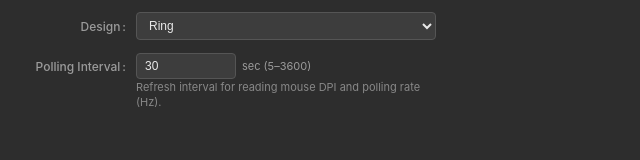
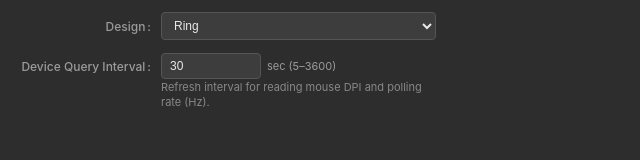
Before and after one commit to jun0b/LAMZU-Thorn-V2-Battery-Monitor-StreamDeck, a website: page com.jun0b.thornv2-battery-monitor.sdPlugin/ui/battery-ring-pi.html in a window 1280 px wide. Shown: the whole page, without its empty margins (0-640 px from the left). Drawn offline with Linux system fonts and the light colour scheme.

Commit message:
fix: rename setting label to Device Query Interval in Property Inspector
- Update label from 'Polling Interval' to 'Device Query Interval' to match README.md and prevent confusion with mouse polling rate (Hz)

- Adjust label width to 135px and hint margin to 145px for optimal layout alignment

```diff
--- a/com.jun0b.thornv2-battery-monitor.sdPlugin/ui/battery-ring-pi.html
+++ b/com.jun0b.thornv2-battery-monitor.sdPlugin/ui/battery-ring-pi.html
@@ -30,7 +30,7 @@
       min-height: 28px;
     }
     .sdpi-item-label {
-      width: 110px;
+      width: 135px;
       flex-shrink: 0;
       text-align: right;
       color: #9b9b9b;
@@ -70,7 +70,7 @@
       font-size: 11px;
     }
     .hint-box {
-      margin-left: 120px;
+      margin-left: 145px;
       color: #888888;
       font-size: 11px;
       line-height: 1.4;
@@ -94,10 +94,10 @@
       </div>
     </div>
 
-    <!-- Polling Interval (shown only when Bar + DPI / Hz is selected) -->
+    <!-- Device Query Interval (shown only when Bar + DPI / Hz is selected) -->
     <div id="polling-group">
       <div class="sdpi-item">
-        <div class="sdpi-item-label">Polling Interval</div>
+        <div class="sdpi-item-label">Device Query Interval</div>
         <div class="sdpi-item-value">
           <input id="polling-interval-input" type="number" min="5" max="3600" step="1" value="30" />
           <span class="unit-text">sec (5–3600)</span>
```
